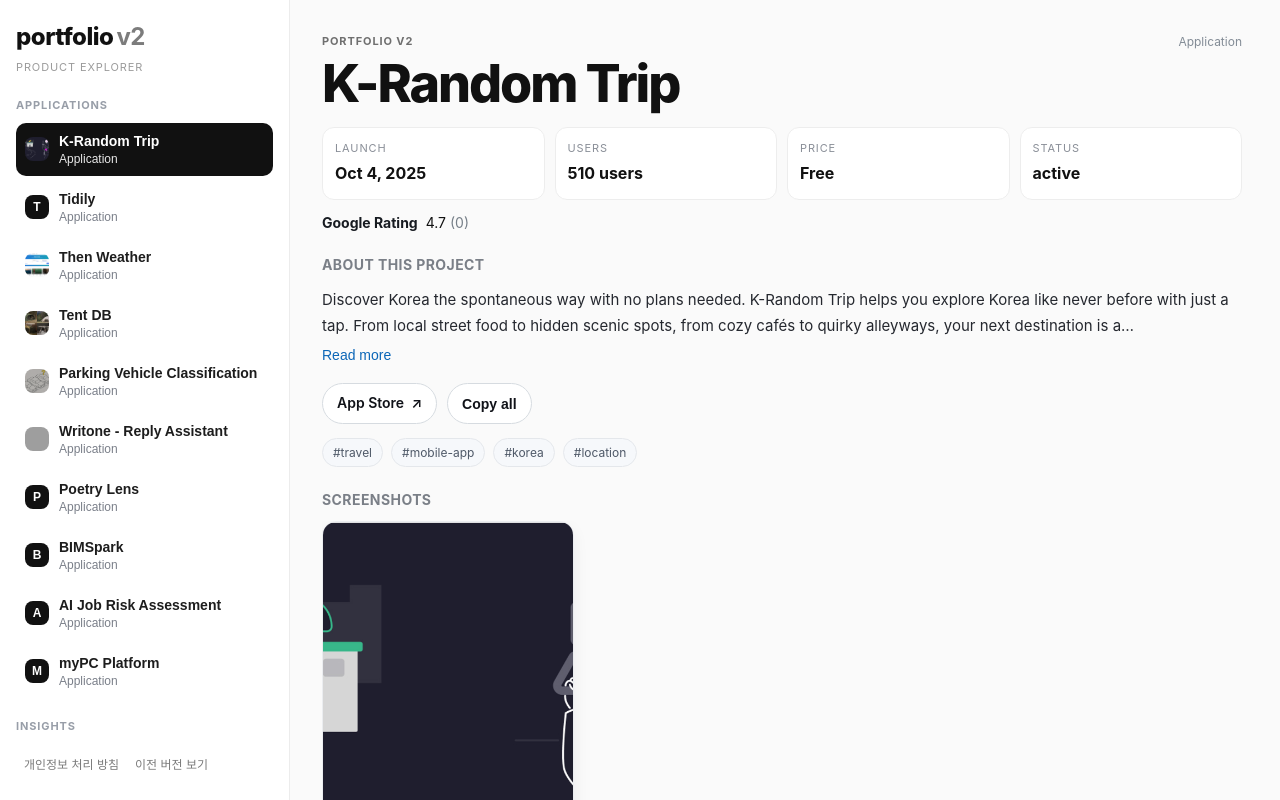
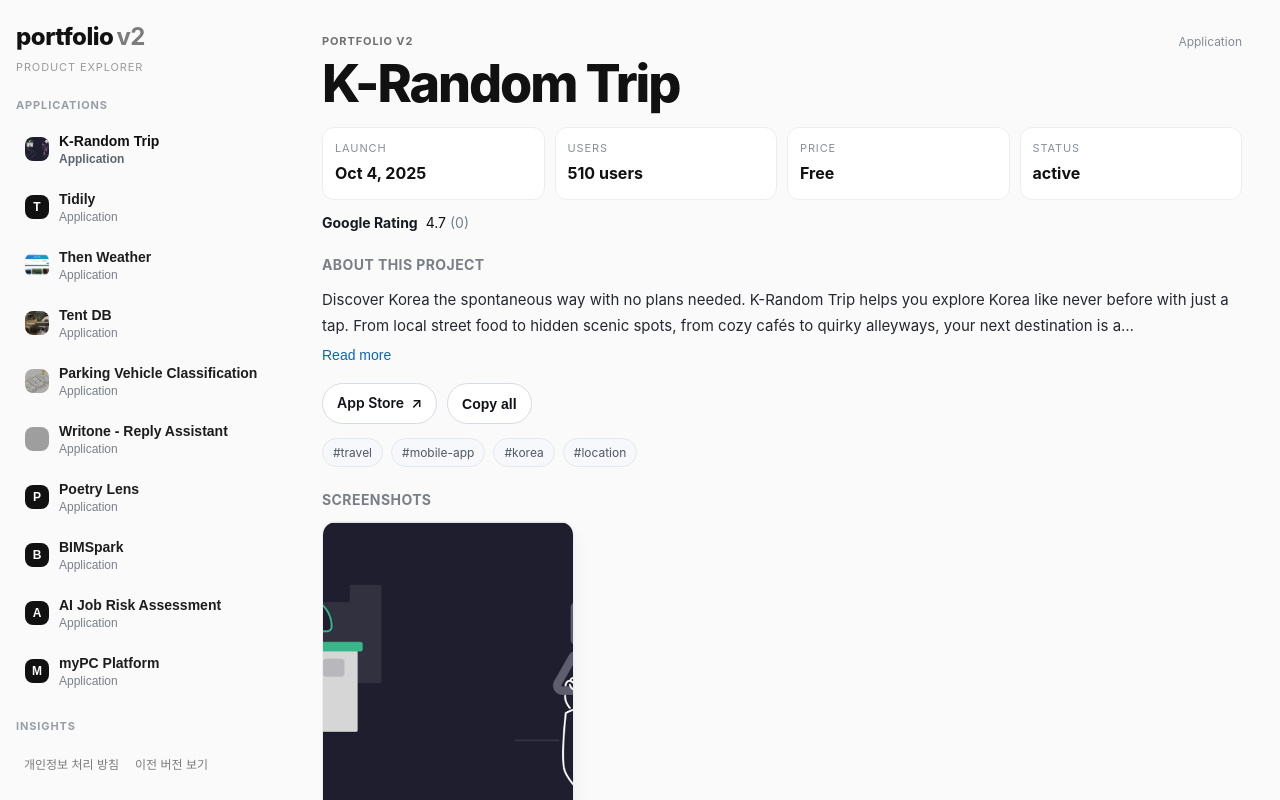
Before and after one commit to ideook/portfolio, a React (Vite) app: page /v2 in a window 1280 px wide. Built offline with nearby package versions, Linux system fonts and the light colour scheme; grey boxes are pictures that could not be loaded; a web font is replaced by a local one.

Commit message:
style(portfolio): remove sidebar border and item background on v2

```diff
--- a/src/styles/pages/PortfolioV2Page.module.css
+++ b/src/styles/pages/PortfolioV2Page.module.css
@@ -8,8 +8,6 @@
 }
 
 .sidebar {
-  border-right: 1px solid #ececec;
-  background: #fff;
   padding: 18px 16px 24px;
   overflow-y: auto;
   overflow-x: hidden;
@@ -62,20 +60,19 @@
   background: transparent;
   text-align: left;
   align-items: center;
-  border-radius: 10px;
   padding: 10px 9px;
   cursor: pointer;
   color: #1d1d1d;
-  transition: background-color 160ms ease, color 160ms ease;
+  transition: color 160ms ease;
 }
 
 .sidebarItem:hover {
-  background: #f5f7fa;
+  color: #000;
 }
 
 .sidebarItemActive {
-  background: #111;
-  color: #fff;
+  color: #111;
+  font-weight: 680;
 }
 
 .sidebarThumb {
@@ -124,7 +121,7 @@
 }
 
 .sidebarItemActive .sidebarItemMeta {
-  color: rgba(255, 255, 255, 0.9);
+  color: #5c6570;
 }
 
 .insightLink {
@@ -138,7 +135,7 @@
 }
 
 .insightLink:hover {
-  background: #f5f7fa;
+  text-decoration: underline;
 }
 
 .main {
@@ -378,8 +375,6 @@
   }
 
   .sidebar {
-    border-right: none;
-    border-bottom: 1px solid #ececec;
     padding: 12px 12px 14px;
   }
 
```
